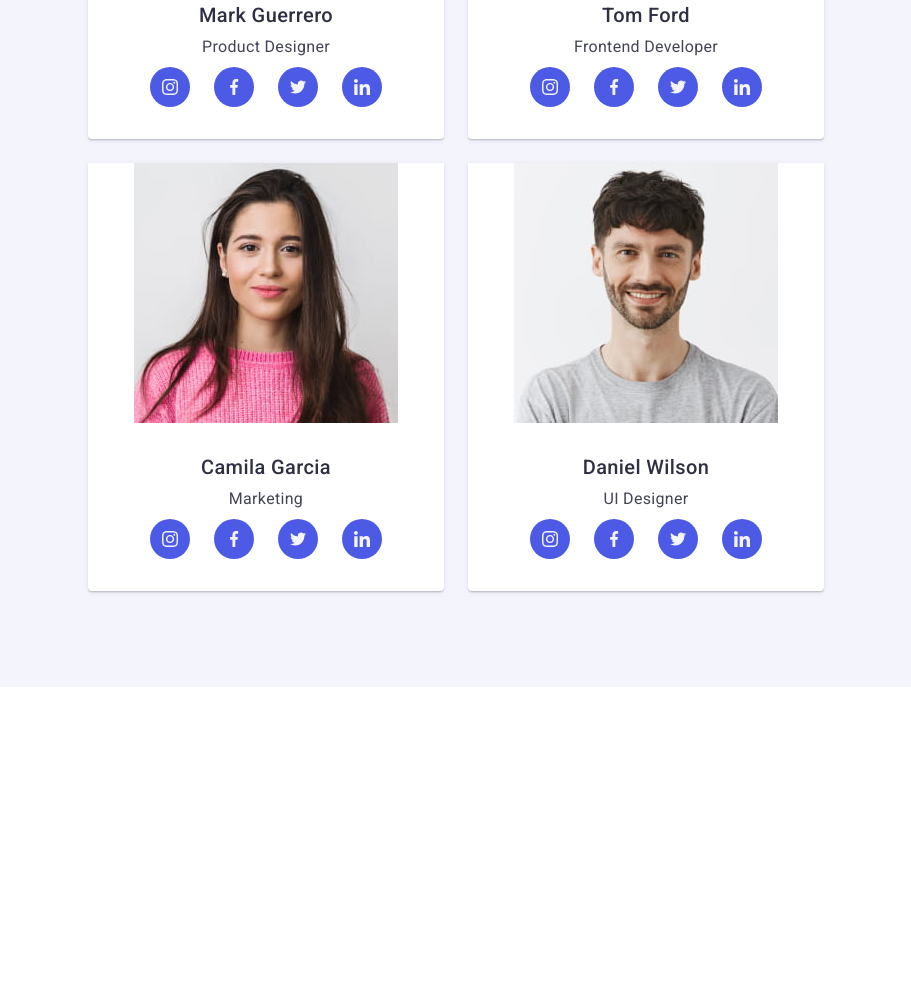
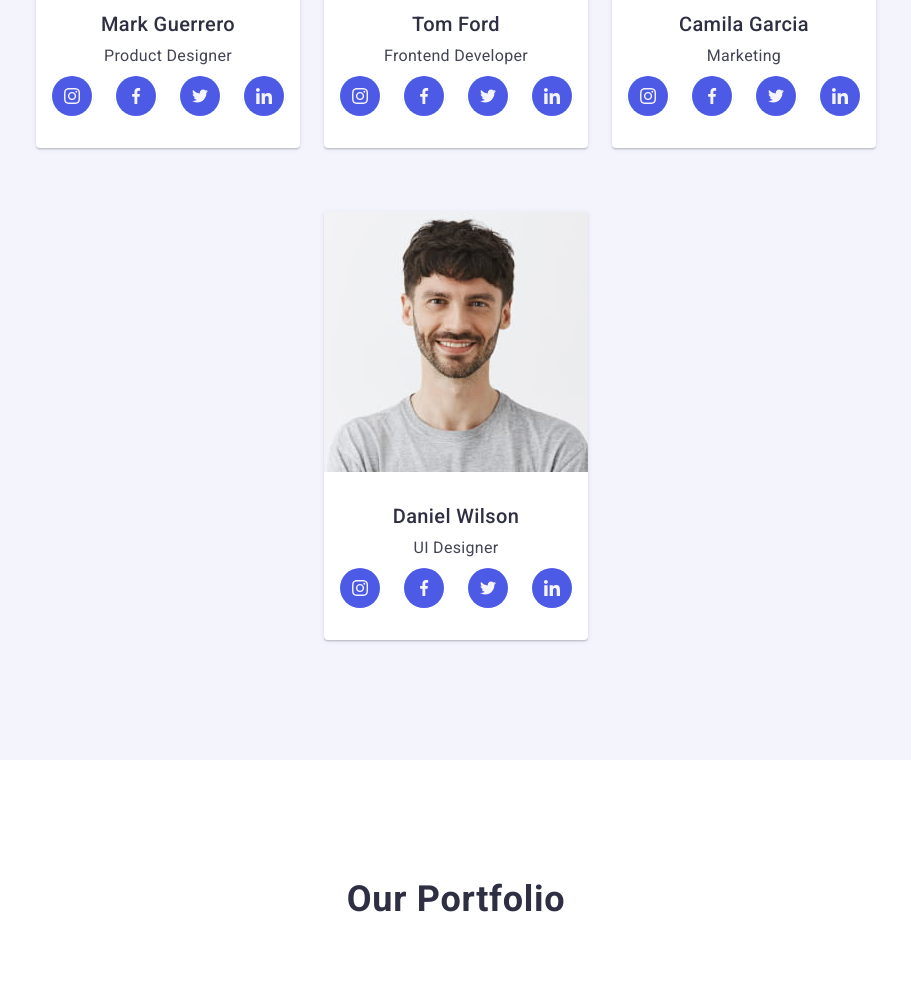
Before and after one commit to Viktoriiahlk/goit-homework-06, a plain HTML site: page index.html in a window 1280 px wide. Shown: the part 1000-1988 px from the top of the page, without its empty margins (184-1095 px from the left). Before the commit the page ends 1687 px from the top, so only its background shows below. Drawn offline with nearby package versions, Linux system fonts and the light colour scheme.

Commit message:
our portfolio section css added

```diff
--- a/css/styles.css
+++ b/css/styles.css
@@ -222,6 +222,7 @@ img {
     background-color: var(--color-primary);
     color: var(--color-brand);
     gap: 72px;
+    justify-content: center;
 }
 
 .visually-hidden {
@@ -271,6 +272,7 @@ img {
     display: flex;
     flex-wrap: wrap;
     gap: 72px;
+    justify-content: center;
 }
 
 .section-title {
@@ -287,7 +289,6 @@ img {
     background-color: var(--color-primary);
     /* flex-basis: calc((100% - 3 * 24px) / 4); */
     border-radius: 0px 0px 4px 4px;
-    width: 100%;
     box-shadow: 0px 2px 1px 0px rgba(46, 47, 66, 0.08),
         0px 1px 1px 0px rgba(46, 47, 66, 0.16),
         0px 1px 6px 0px rgba(46, 47, 66, 0.08);
@@ -359,6 +360,10 @@ img {
 
 .section-title {
     margin-bottom: 72px;
+    font-size: 36px;
+    font-weight: 700;
+    line-height: 1.1em;
+    letter-spacing: 0.02em;
 }
 
 .portfolio-inner {
@@ -369,8 +374,9 @@ img {
 }
 
 .portfolio-item {
-    flex-basis: calc((100% - 48px) / 3);
+    /* flex-basis: calc((100% - 48px) / 3); */
     transition: box-shadow cubic-bezier(0.4, 0, 0.2, 1) 250ms;
+    width: 100%;
 }
 
 .portfolio-item:hover {
@@ -837,17 +843,20 @@ img {
     }
 
     /* Our team */
+    .team>.container {
+        max-width: 712px;
+    }
 
-    .section-item {
+    .team-inner {
         flex-basis: calc((100% - 24px) / 2);
     }
 
     .team-inner {
-        gap: 24px;
+        gap: 64px 24px;
     }
 }
 
-@media screen and (min-width: 1440px) {
+@media screen and (min-width: 1158px) {
     .container {
         max-width: 1158px;
         padding-left: 16px;
@@ -860,7 +869,7 @@ img {
     }
 
     .adv-item {
-        flex-basis: calc((100% - 72px) / 4);
+        flex-basis: calc((100% - 3*24px) / 4);
     }
 
     .advantage-icon {
@@ -893,4 +902,14 @@ img {
         line-height: 1.5em;
         letter-spacing: 0.32px;
     }
+
+    /* Team section */
+    .section-team {
+
+        padding: 120px 0;
+    }
+
+    .team-inner {
+        flex-basis: calc((100% - 3 * 24px) / 4);
+    }
 }
--- a/index.html
+++ b/index.html
@@ -277,9 +277,9 @@
         </section>
 
         <!--Portfolio-->
-        <!-- <section class="section">
+        <section class="section">
             <div class="container">
-                <h2 class="section-title">Portfolio</h2>
+                <h2 class="section-title">Our Portfolio</h2>
                 <ul class="portfolio-inner">
                     <li class="portfolio-item">
                         <div class="portfolio-img">
@@ -390,7 +390,7 @@
                     </li>
                 </ul>
             </div>
-        </section> -->
+        </section>
     </main>
     <!--Footer-->
     <!-- <footer class="footer">
```
